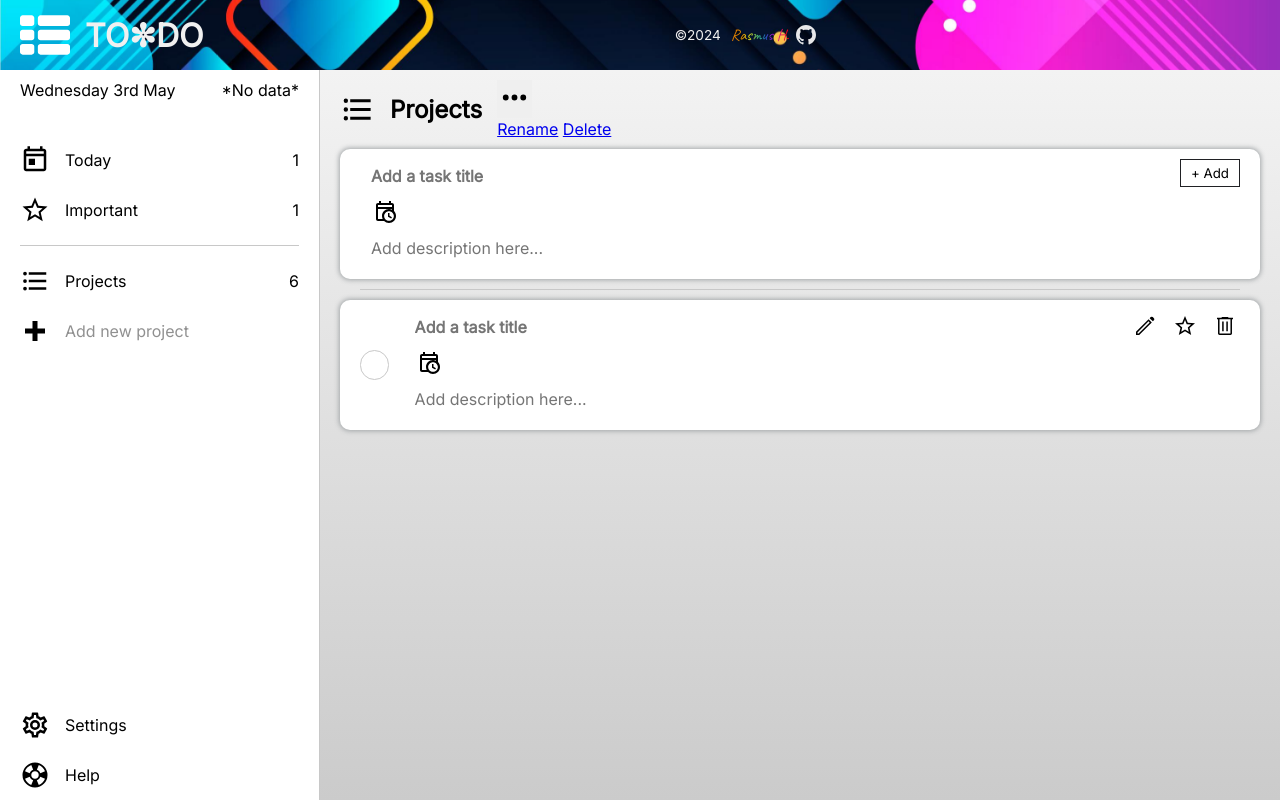
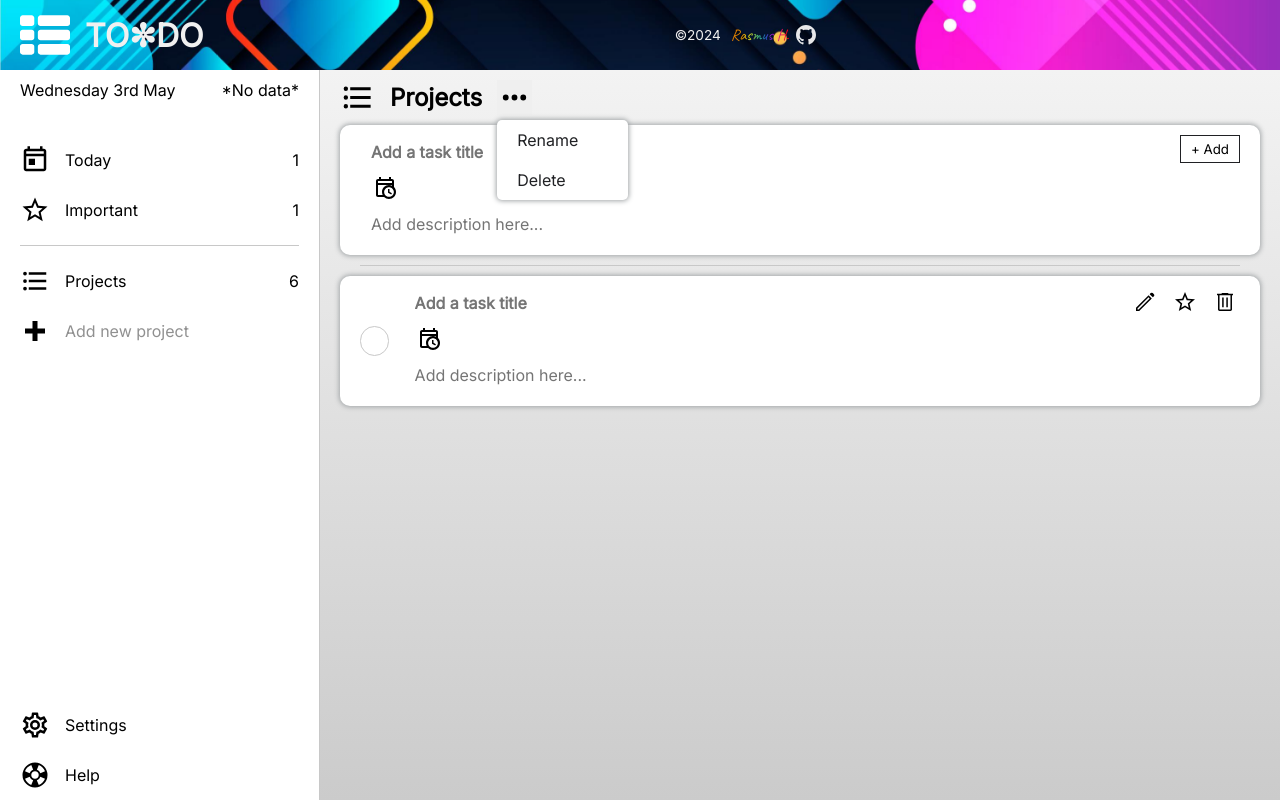
Before and after one commit to rasmushaislund/TOP-to-do-app, a website built with webpack: page src/index.html in a window 1280 px wide. Both pictures are taken after a click on the button 514 px from the left and 99 px from the top of the page. Built offline with nearby package versions, Linux system fonts and the light colour scheme; no server answers.

Commit message:
Style dropdown menu

```diff
--- a/src/style.css
+++ b/src/style.css
@@ -37,6 +37,7 @@
   /* Border */
   --icon-hover-border-radius: 10px;
   --task-border-radius: 10px;
+  --drop-down-border-radius: 5px;
 
   /* Shadow */
   --task-item-shadow: 0 0 5px 1px rgb(161, 165, 167);
@@ -243,6 +244,54 @@ textarea:focus {
 .task-header-icon {
   height: var(--icon-header-task-section-height);
   width: auto;
+  vertical-align: middle;
+}
+
+.three-dots-btn {
+  /* background-color: white;
+  display: flex;
+  align-items: center;
+  justify-content: flex-start;
+  column-gap: var(--gap);
+  padding: 0.6rem;
+  cursor: pointer;
+  border-radius: var(--radius);
+  border: none;
+  box-shadow: var(--shadow); */
+  position: relative;
+}
+
+.dropdown {
+  position: absolute;
+  max-width: 250px;
+  min-width: fit-content;
+  box-shadow: var(--task-item-shadow);
+  border-radius: var(--drop-down-border-radius);
+  margin-top: 5px;
+  background: var(--background-color-white);
+  visibility: hidden;
+  opacity: 0;
+  transition: all 0.2s cubic-bezier(0.16, 1, 0.5, 1);
+  transform: translateY(20px);
+}
+
+.show {
+  transform: translateY(0px);
+  visibility: visible;
+  opacity: 1;
+}
+
+.dropdown a {
+  display: flex;
+  align-items: start;
+  padding: var(--general-padding);
+  padding-right: 50px;
+  text-decoration: none;
+  color: var(--font-black);
+}
+
+.dropdown a:hover {
+  background-color: var(--hover-color-grey);
 }
 
 .new-task {
```
